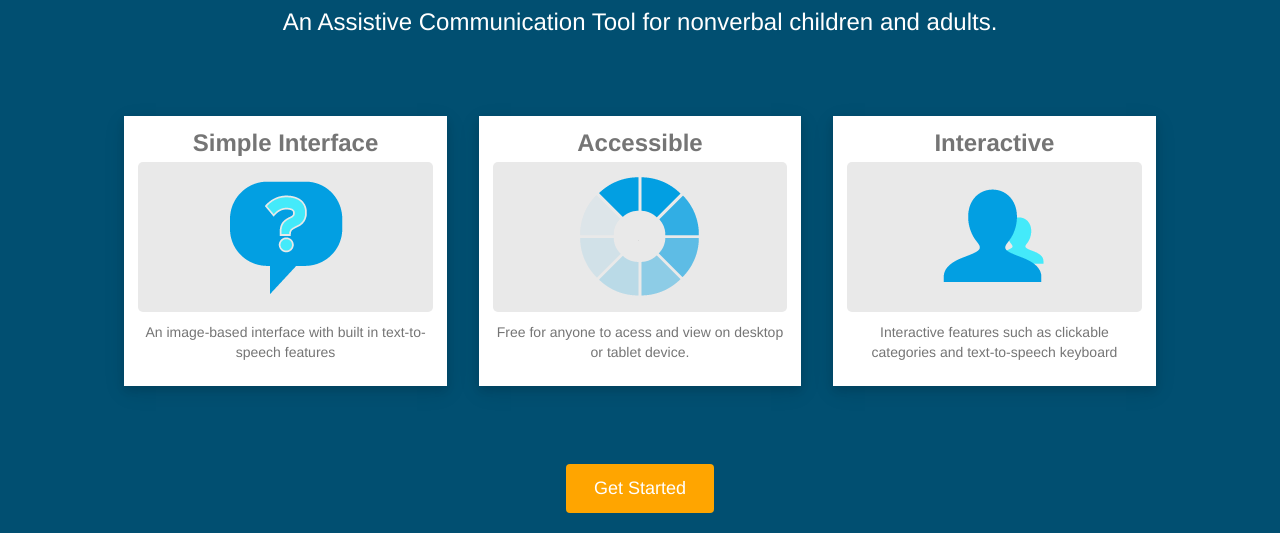
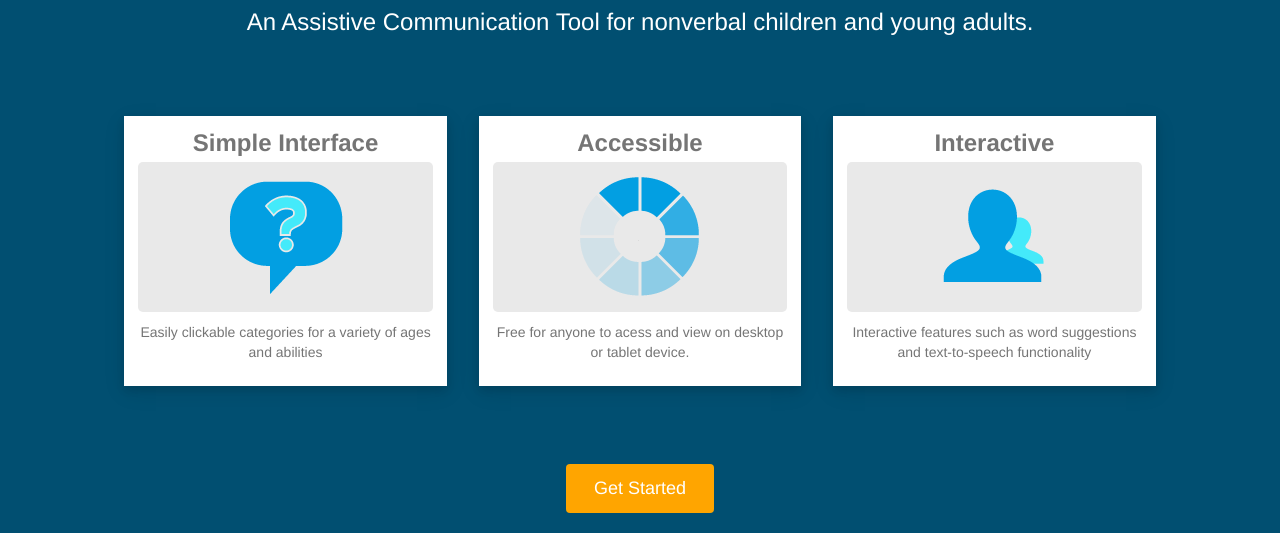
Before and after one commit to nforesti/elderleap, a website: page static_files/index.html in a window 1280 px wide. Shown: the part 292-825 px from the top of the page. Drawn offline with nearby package versions, Linux system fonts and the light colour scheme; no server answers.

Commit message:
minor changes to description under features

```diff
--- a/static_files/index.html
+++ b/static_files/index.html
@@ -111,7 +111,7 @@ Use the corresponding body tag for your chosen theme
 		<div style="background-color: rgb(1,79,113); box-shadow: none; padding-bottom: .5em;" class="jumbotron">
 			<div class="container">
 				<h1>Welcome to A.C.T.</h1>
-				<h2>An Assistive Communication Tool for nonverbal children and adults. </h2>
+				<h2>An Assistive Communication Tool for nonverbal children and young adults. </h2>
 			</div>
 		</div>
 		<div style="width: 90%; padding: top 0px;" class="container content underHero;">
@@ -121,7 +121,7 @@ Use the corresponding body tag for your chosen theme
 					<div class="icon faq">
 						<!-- <a href="browse.html">image to speech</a> -->
 					</div>
-					<p> An image-based interface with built in text-to-speech features </p>
+					<p> Easily clickable categories for a variety of ages and abilities </p>
 				</div>
 				<div class="subPage col-sm-4 feature" style="cursor:auto">
 					<h3>Accessible </h3>
@@ -135,7 +135,7 @@ Use the corresponding body tag for your chosen theme
 					<div class="icon author">
 						<!-- <a href="message.html"></a> -->
 					</div>
-					<p> Interactive features such as clickable categories and text-to-speech keyboard </p>
+					<p> Interactive features such as word suggestions and text-to-speech functionality </p>
 				</div>
 			</div>
 			<!-- //end row -->
```
